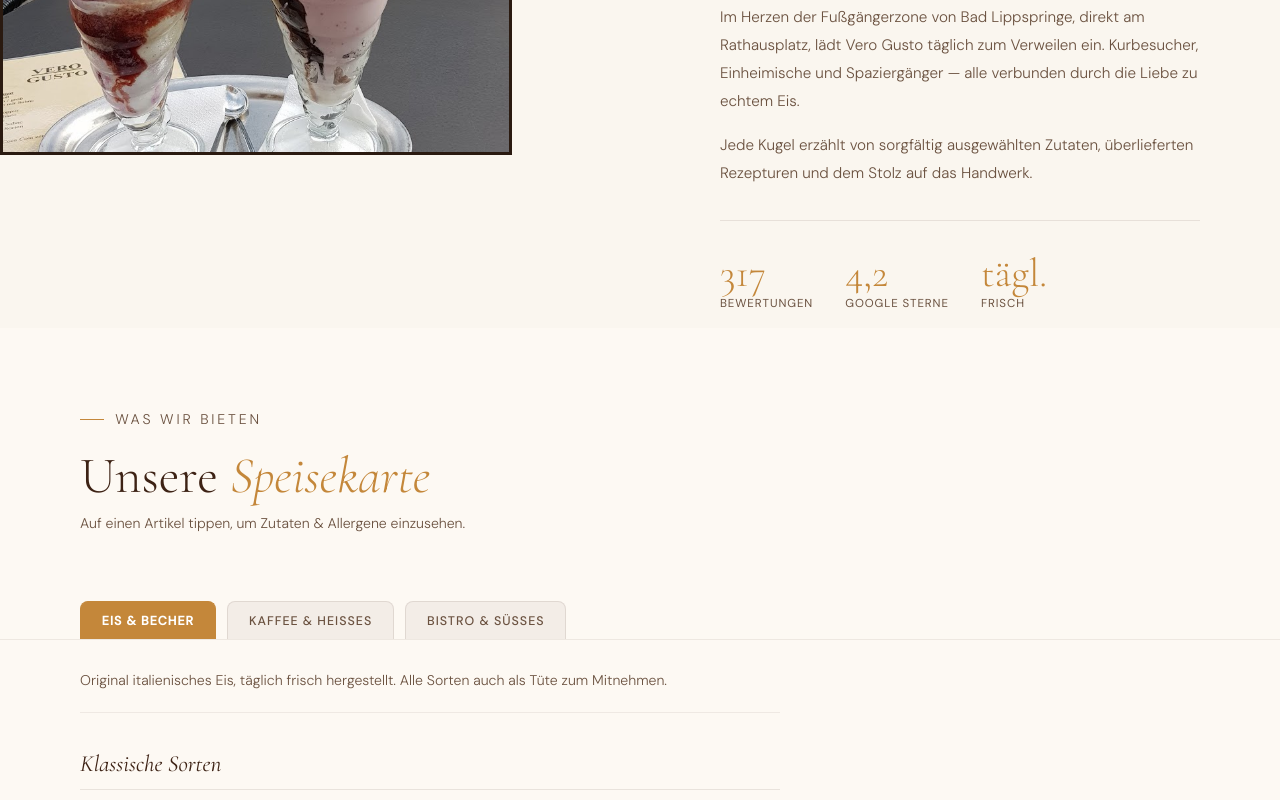
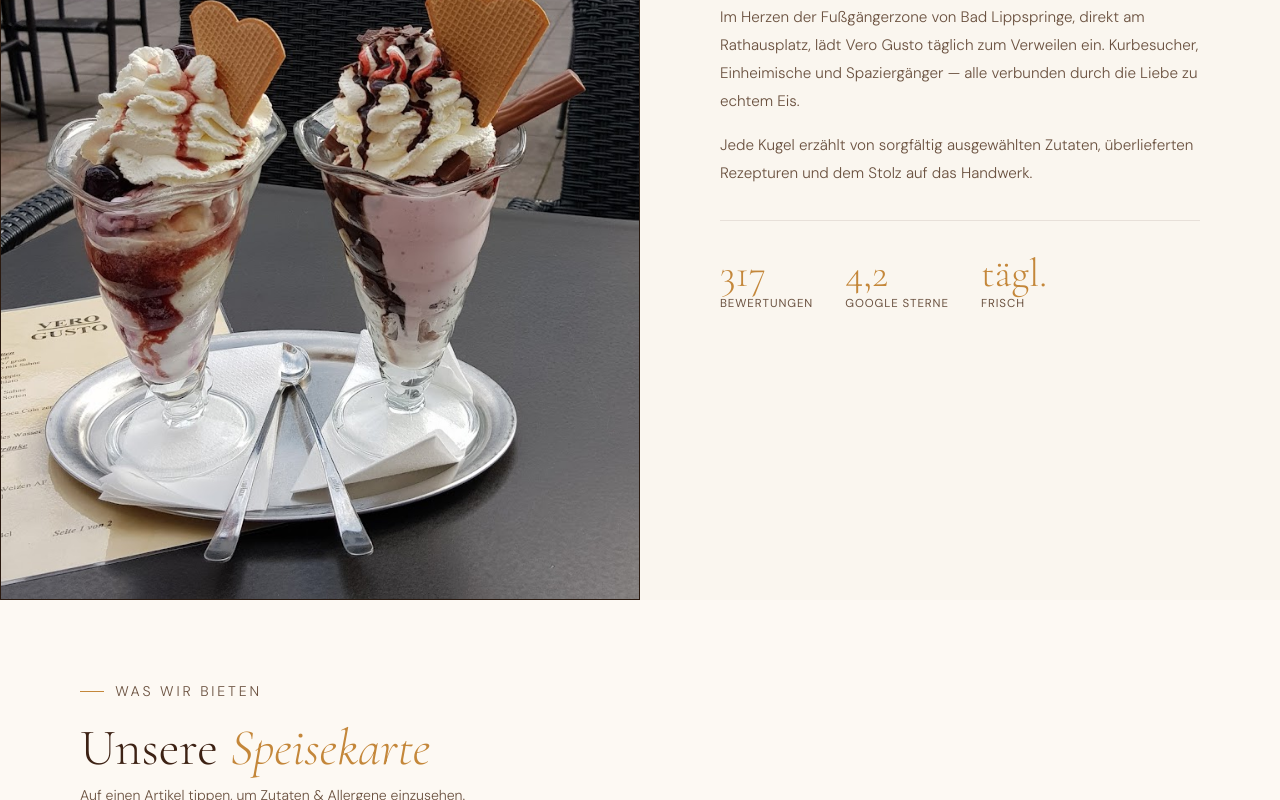
Before and after one commit to aventixweb/Vero-Gusto, a plain HTML site: page index.html in a window 1280 px wide. Shown: the part 1113-1913 px from the top of the page. Drawn offline with nearby package versions, Linux system fonts and the light colour scheme.

Commit message:
Add files via upload

```diff
--- a/index.html
+++ b/index.html
@@ -76,7 +76,7 @@
   /* ABOUT */
   .about { background: var(--cream); }
   .about-img-wrap { position: relative; height: 60vw; min-height: 220px; overflow: hidden; }
-  .about-img-bg { width: 80%; height: 60%; object-fit: cover; display: block; border: 3px solid #2A1A10; }
+  .about-img-bg { width: 100%; height: 100%; object-fit: cover; display: block; border: 1.5px solid #2A1A10; }
   .about-img-inset { position: absolute; bottom: 1rem; right: 1rem; width: 42%; aspect-ratio: 4/3; object-fit: cover; border: 4px solid var(--cream); box-shadow: -4px 4px 20px rgba(61,34,20,0.18); }
   .about-text { padding: 2.5rem 1.4rem 3rem; }
   .section-label { font-size: 0.68rem; letter-spacing: 0.2em; text-transform: uppercase; color: var(--caramel); font-weight: 500; margin-bottom: 1rem; display: flex; align-items: center; gap: 0.7rem; }
@@ -89,7 +89,7 @@
   .stat-label { font-size: 0.72rem; letter-spacing: 0.08em; text-transform: uppercase; color: var(--text-light); margin-top: 0.2rem; }
 
   /* SPEISEKARTE */
-  .speisekarte { background: var(--warm-white); padding: 3rem 0 4rem; margin-top: -100px; }
+  .speisekarte { background: var(--warm-white); padding: 3rem 0 4rem;}
   .speisekarte-header { padding: 0 1.4rem 2rem; }
   .speisekarte-header h2 { margin-bottom: 0.5rem; }
   .speisekarte-header p { font-size: 0.88rem; color: var(--text-light); font-weight: 300; line-height: 1.7; }
```
